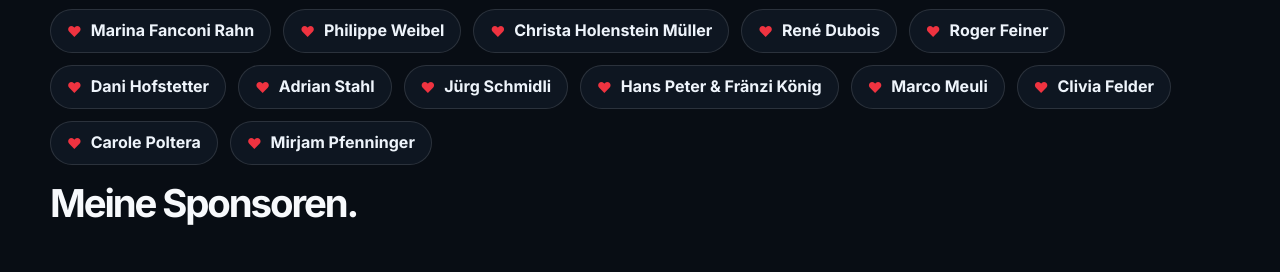
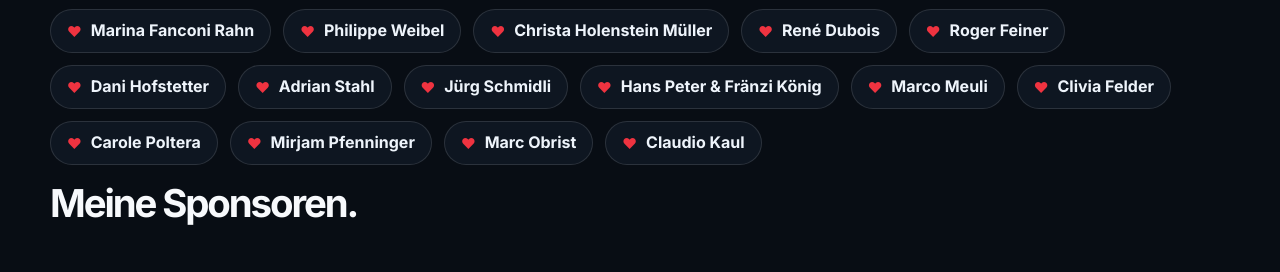
Before and after one commit to theresaluternauer/JonigoesCanada, a plain HTML site: page index.html in a window 1280 px wide. Shown: the part 6765-7037 px from the top of the page. Drawn offline with Linux system fonts and the light colour scheme.

Commit message:
Add supporters Marc Obrist and Claudio Kaul

```diff
--- a/index.html
+++ b/index.html
@@ -337,6 +337,8 @@ Mit deiner Spende hilfst du, mir diesen Traum zu verwirklichen. Jeder Beitrag z
           <span class="supporter-pill">Clivia Felder</span>
           <span class="supporter-pill">Carole Poltera</span>
           <span class="supporter-pill">Mirjam Pfenninger</span>
+          <span class="supporter-pill">Marc Obrist</span>
+          <span class="supporter-pill">Claudio Kaul</span>
         </div>
 
         <div class="section-heading">
```
